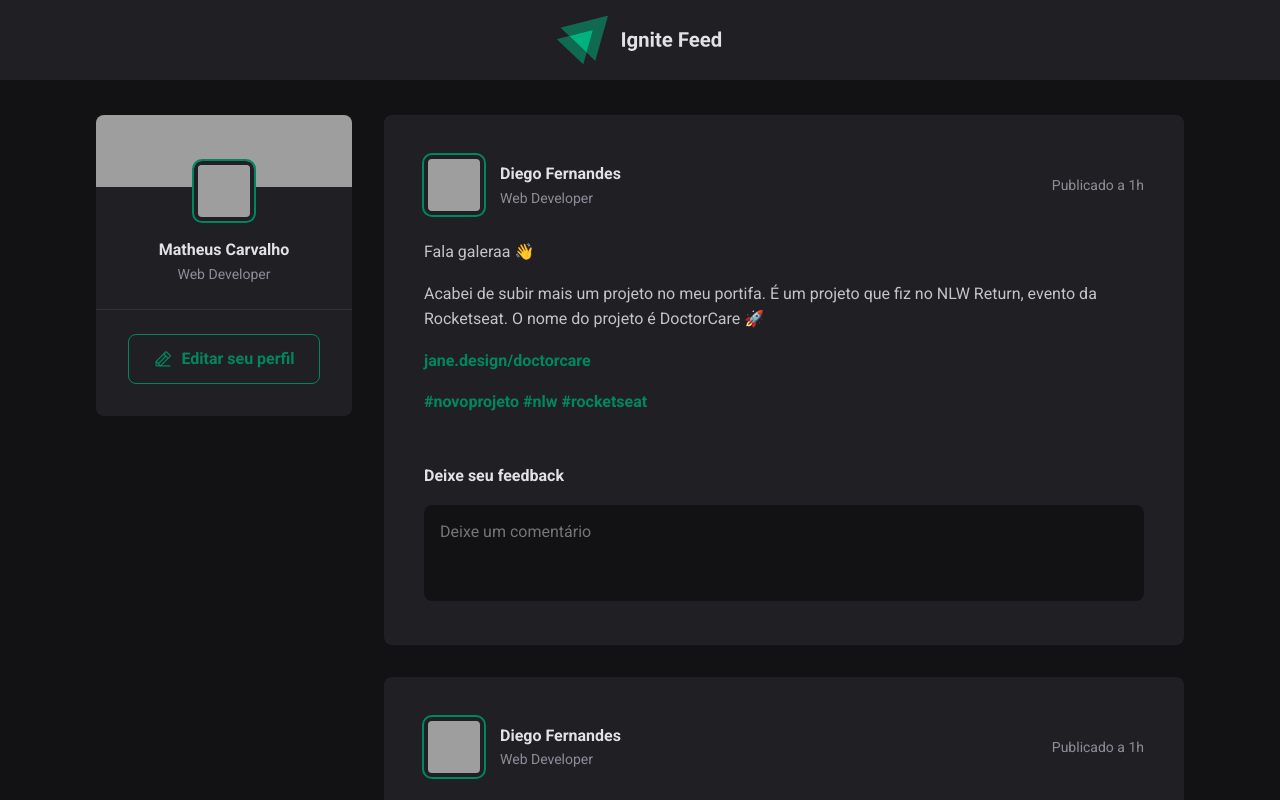
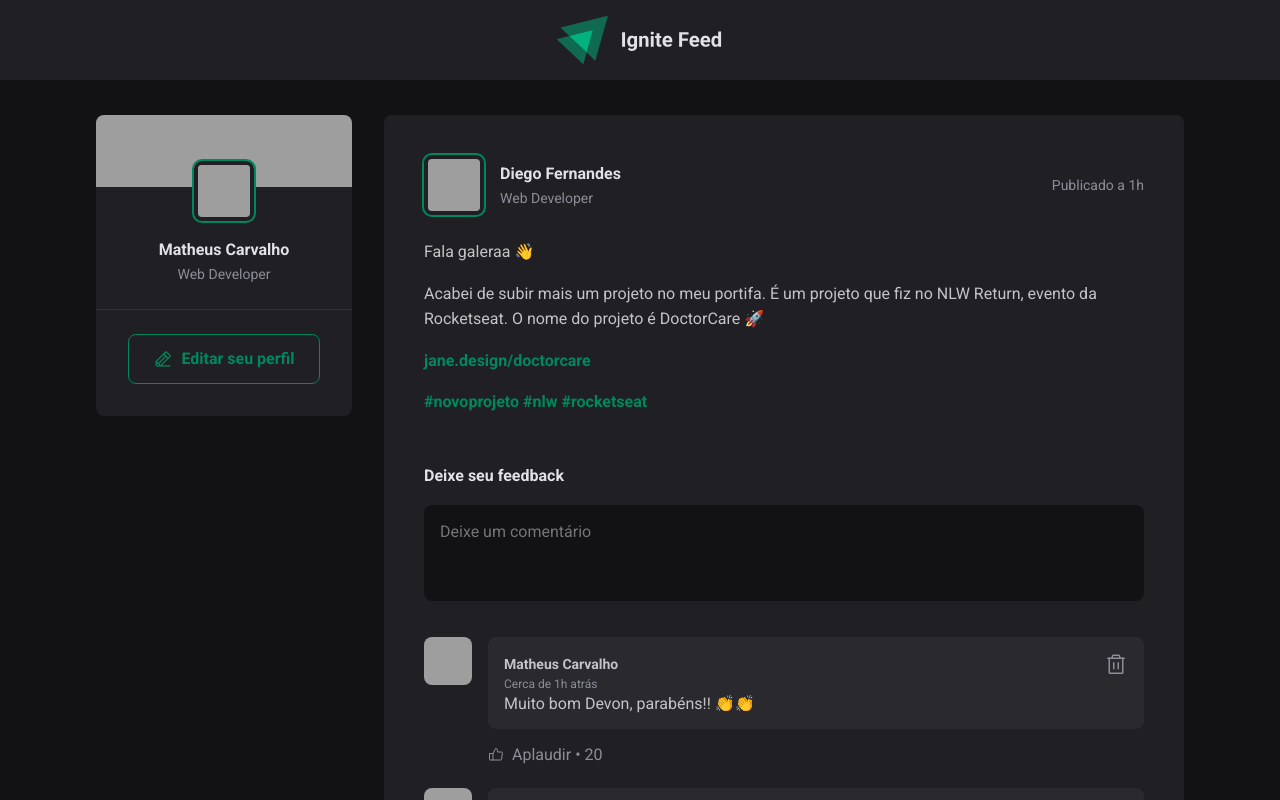
Before and after one commit to MatheusRdC/modulo01-ignite, a React (Vite) app: page / in a window 1280 px wide. Shown: the top 800 px of the page. Built offline with nearby package versions, Linux system fonts and the light colour scheme; grey boxes are pictures that could not be loaded.

Commit message:
style-comment

```diff
--- a/src/App.jsx
+++ b/src/App.jsx
@@ -18,13 +18,6 @@
          <Post />
          <Post />
          <Post />
-         <Post />
-         <Post />
-         <Post />
-         <Post />
-         <Post />
-         <Post />
-         <Post />
         </main>
       </div>
     </>
--- /dev/null
+++ b/src/components/Comment.jsx
@@ -0,0 +1,33 @@
+import { ThumbsUp, Trash } from 'phosphor-react';
+import styles from './Comment.module.css';
+
+export function Comment() {
+    return (
+        <div className={styles.comment}>
+            <img src="https://github.com/matheusrdc.png" />
+
+            <div className={styles.commentBox}>
+                <div className={styles.commentContent}>
+                    <header>
+                        <div className={styles.authorAndTime}>
+                            <strong>Matheus Carvalho</strong>
+                            <time title="11 de Maio à 8:13" dateTime="2022-05-11 08:13:30">Cerca de 1h atrás</time>
+                        </div>
+
+                        <button title="Deletar comentário">
+                            <Trash size={24} />
+                        </button>
+                    </header>
+
+                    <p>Muito bom Devon, parabéns!! 👏👏</p>
+                </div>
+                <footer>
+                    <button>
+                         <ThumbsUp />
+                         Aplaudir <span>20</span>
+                    </button>
+                </footer>
+            </div>
+        </div>
+    );
+}
--- /dev/null
+++ b/src/components/Comment.module.css
@@ -0,0 +1,87 @@
+.comment {
+    margin-top: 1.5rem;
+    display: flex;
+    gap: 1rem;
+}
+
+.comment > img {
+    width: 3rem;
+    height: 3rem;
+    border-radius: 8px;
+}
+
+.commentBox {
+    flex: 1;
+}
+
+.commentContent {
+    background: var(--gray-700);
+    border-radius: 8px;
+    padding: 1rem;
+}
+
+.commentContent header {
+    display: flex;
+    align-items: flex-start;
+    justify-content: space-between;
+}
+
+.authorAndTime strong {
+    display: block;
+    font-size: 0.875rem;
+    line-height: 1.6;
+}
+
+.authorAndTime time {
+    display: block;
+    font-size: 0.75rem;
+    line-height: 1.6;
+    color: var(--gray-400);
+}
+
+.commentContent header button {
+    background: transparent;
+    border: 0;
+    color: var(--gray-400);
+    cursor: pointer;
+    line-height: 0;
+    border-radius: 2px;
+    transition: color 0.2s;
+}
+
+.commentContent header button:hover {
+    color: var(--red-500);
+}
+
+.commenContent p {
+    margin-top: 1rem;
+    color: var(--gray-300);
+}
+
+.commentBox footer {
+    margin-top: 1rem;
+}
+
+.commentBox footer button {
+    background: transparent;
+    border: 0;
+    color: var(--gray-400);
+    cursor: pointer;
+
+    display: flex;
+    align-items: center;
+    border-radius: 2px;
+}
+
+.commentBox footer button:hover {
+    color: var(--green-300);
+}
+
+.commentBox footer button svg {
+    margin-right: 0.5rem;
+}
+
+.commentBox footer button span::before {
+    padding: 0 0.25rem;
+    content: "\2022";
+}
--- a/src/components/Post.jsx
+++ b/src/components/Post.jsx
@@ -1,3 +1,5 @@
+import { Comment } from './Comment'
+
 import styles from './Post.module.css';
 
 export function Post() {
@@ -39,6 +41,12 @@
                 </footer>
 
             </form>
+
+            <div className={styles.commentList}>
+                <Comment />
+                <Comment />
+                <Comment />
+            </div>
         </article>
     );
 }
--- a/src/components/Post.module.css
+++ b/src/components/Post.module.css
@@ -122,3 +122,7 @@
 .commentForm button[type="submit"]:hover {
     background: var(--green-300);
 }
+
+.commentList  {
+    margin-top: 2rem;
+}
--- a/src/styles/global.css
+++ b/src/styles/global.css
@@ -10,6 +10,8 @@
 
     --green-300: #00B37E;
     --green-500: #00875f;
+
+    --red-500: #F75A68;
 }
 
 :focus {
```
